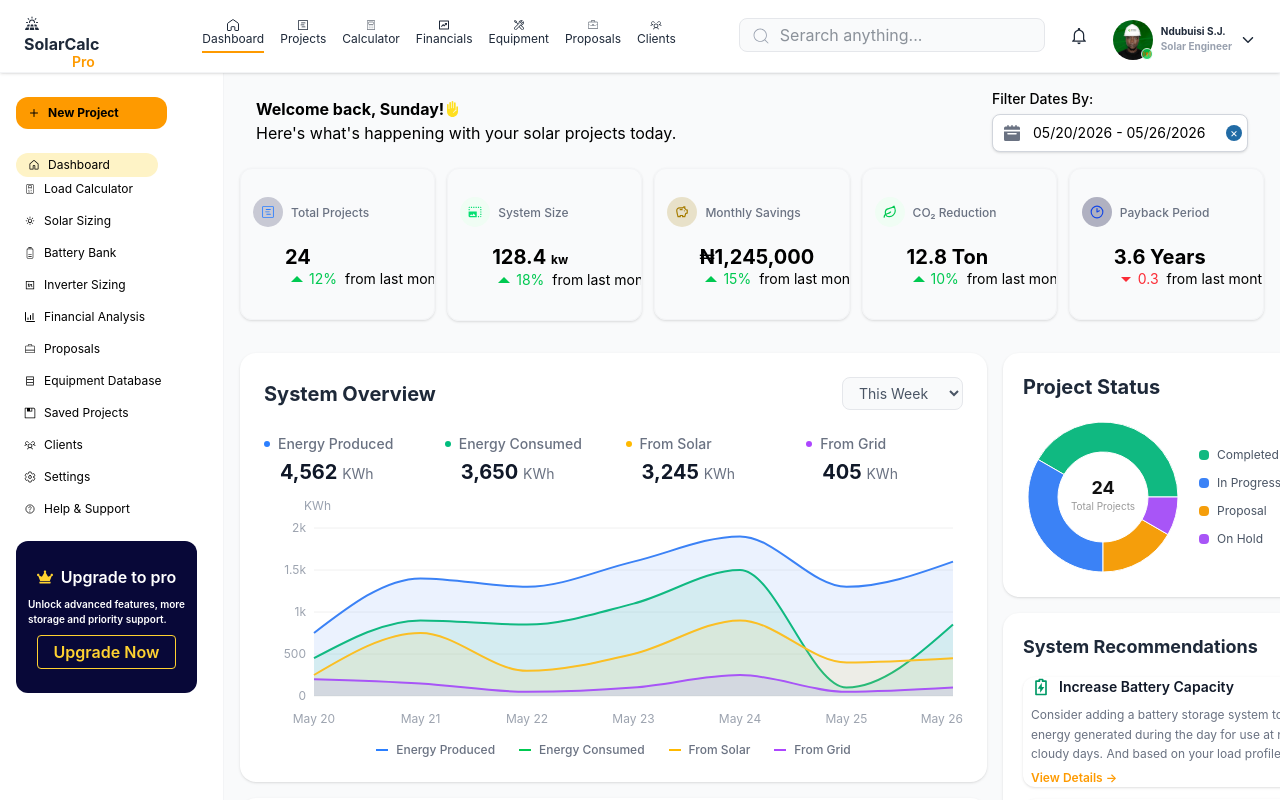
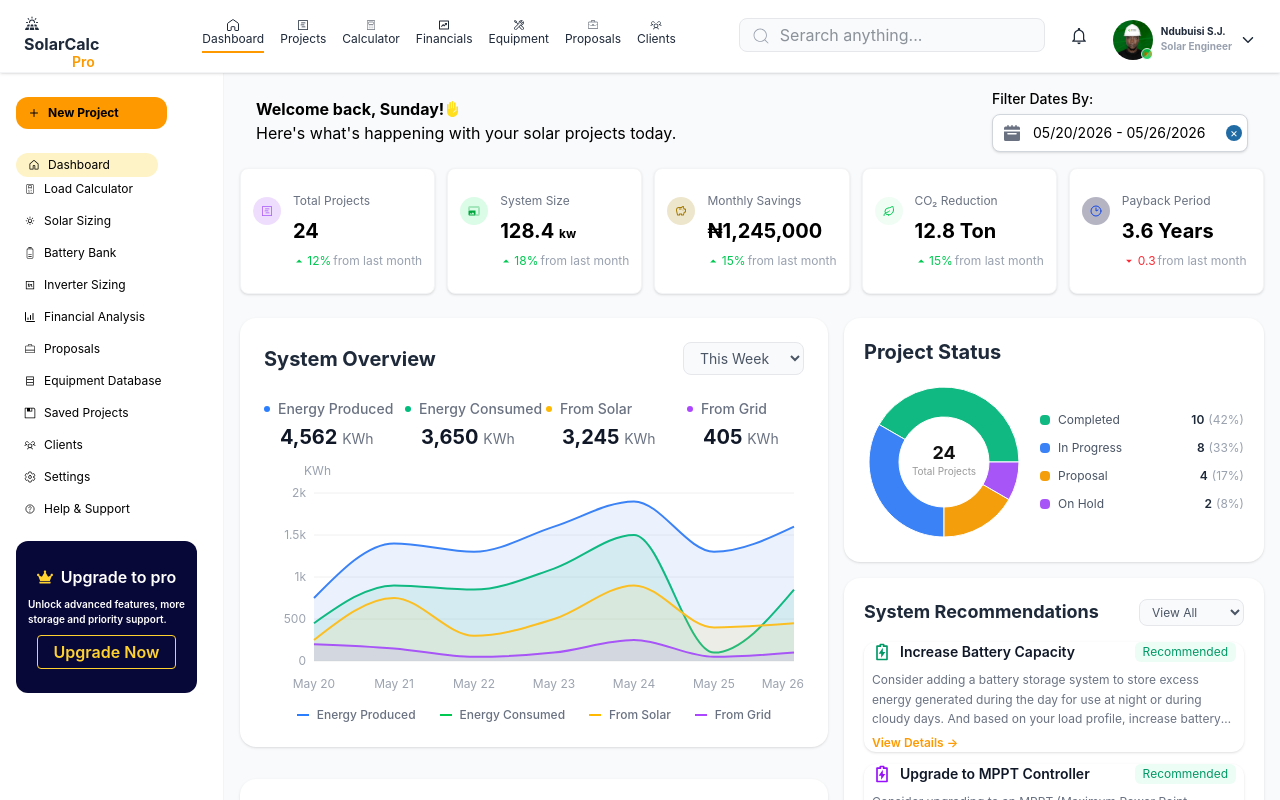
Before and after one commit to NSJeremiah01/solar-calculator, a React (Vite) app: page / in a window 1280 px wide. Shown: the top 800 px of the page. Built offline with nearby package versions, Linux system fonts and the light colour scheme.

Commit message:
i added new lines of code

```diff
--- a/src/Components/Body.jsx
+++ b/src/Components/Body.jsx
@@ -26,7 +26,7 @@ function Body() {
     };
   return (
 <>
-  <div className="w-full px-4 pb-8 overflow-x-hidden">
+  <div className="w-full px-4  overflow-x-hidden">
     <div className="flex items-center p-4 justify-between">
       <div className="">
       <div className="flex items-center">
@@ -46,161 +46,94 @@ function Body() {
     </div>
 
   </div>
-    <div className="grid grid-cols-2 sm:grid-cols-3 lg:grid-cols-5 gap-3 mb-4 ">
-      <div>
-        <Card  className="w-full border border-gray-100 shadow-sm">
-          <CardHeader className="pb-1 pt-3 px-3">
-            <div className="flex items-center gap-2 ">
-              <span className="bg-[#080838]/20 rounded-full p-2 ">
-              <GoProjectRoadmap className="text-blue-500  " />
+    <div className="grid grid-cols-2 sm:grid-cols-3 lg:grid-cols-5 gap-3 mb-2 items-stretch ">
+      <div className="flex items-start gap-3 py-6 px-3 border  border-gray-100 rounded-lg shadow-sm bg-white">
+        {/* Icon */}
+        <span className="bg-[#a855f7]/20 rounded-full mt-1 p-2 shrink-0">
+          <GoProjectRoadmap className="text-[#a855f7] text-xs" />
         </span>
-            <CardTitle className="text-xs font-medium text-gray-500 leading-tight"> Total Projects</CardTitle>
+        {/* Text stack */}
+        <div className="min-w-0 gap-2 flex flex-col">
+          <p className="text-xs text-gray-500">Total Projects</p>
+          <p className="text-xl font-bold">24</p>
+          <div className="flex items-center gap-0.5">
+            <IoMdArrowDropup className="text-green-500 text-sm" />
+            <span className="text-green-500 text-xs">12%</span>
+            <span className="text-gray-400 text-xs whitespace-nowrap">from last month</span>
           </div>
-          </CardHeader>
-
-
-          <CardContent className="px-3 pb-3">
-
-
-           <div className="flex flex-col items-start pl-8 ">
-
-              <p className="text-xl font-bold leading-none">24</p>
-
-             <div className="flex items-center leading-none">
-              <IoMdArrowDropup className="text-2xl text-green-500" />
-              <span className="text-green-500">12%</span>
-              <span className="text-black pl-2 whitespace-nowrap">from last month</span>
         </div>
       </div>
 
-          </CardContent>
-
-        </Card>
+        <div className="flex items-start  gap-3 py-6 px-3 border bg-white border-gray-100 rounded-lg shadow-sm">
+        {/* Icon */}
+        <span className="bg-green-100 rounded-full mt-1 p-2 shrink-0">
+          <MdPhotoSizeSelectLarge className="text-green-600 text-xs" />
+        </span>
+        {/* Text stack */}
+        <div className="min-w-0 gap-2 flex flex-col">
+          <p className="text-xs text-gray-500">System Size</p>
+          <p className="text-xl font-bold">128.4 <span className="text-xs ">kw</span></p>
+          <div className="flex items-center gap-0.5">
+            <IoMdArrowDropup className="text-green-500 text-sm" />
+            <span className="text-green-500 text-xs">18%</span>
+            <span className="text-gray-400 text-xs whitespace-nowrap">from last month</span>
           </div>
-
-        <div>
-        <Card className="w-full border border-gray-100 shadow-sm">
-          <CardHeader className="pb-1 pt-3 px-3">
-            <div className="flex items-center gap-2 ">
-              <span className="bg-green-50 rounded-full p-2 ">
-              <MdPhotoSizeSelectLarge className="text-green-400 " />
-              </span>
-            <CardTitle className="text-xs font-medium text-gray-500 leading-tight">System Size</CardTitle>
-            </div>
-          </CardHeader>
-
-
-          <CardContent className="px-3 pb-3">
-
-
-           <div className="flex flex-col items-start pl-8 ">
-
-              <p className="text-xl font-bold leading-none">128.4 <span className="text-xs ">kw</span></p>
-
-             <div className="flex items-center leading-none ">
-              <IoMdArrowDropup className="text-2xl text-green-500" />
-              <span className="text-green-500">18%</span>
-              <span className="text-black pl-2 whitespace-nowrap">from last month</span>
         </div>
       </div>
 
-          </CardContent>
 
-        </Card>
+     <div className="flex items-start  gap-3 py-6 px-3 border bg-white border-gray-100 rounded-lg shadow-sm">
+        {/* Icon */}
+        <span className="bg-[#a67c00]/20 rounded-full mt-1 p-2 shrink-0">
+          <MdOutlineSavings className="text-[#a67c00] text-xs" />
+        </span>
+        {/* Text stack */}
+        <div className="min-w-0 gap-2 flex flex-col">
+          <p className="text-xs text-gray-500">Monthly Savings</p>
+          <p className="text-xl font-bold">₦1,245,000</p>
+          <div className="flex items-center gap-0.5">
+            <IoMdArrowDropup className="text-green-500 text-sm" />
+            <span className="text-green-500 text-xs">15%</span>
+            <span className="text-gray-400 text-xs whitespace-nowrap">from last month</span>
           </div>
-
-      <div>
-        <Card  className="w-full border border-gray-100 shadow-sm">
-          <CardHeader className="pb-1 pt-3 px-3">
-            <div className="flex items-center gap-2 ">
-              <span className="bg-[#a67c00]/20 rounded-full p-2 ">
-              <MdOutlineSavings className="text-[#a67c00]  " />
-              </span>
-            <CardTitle className="text-xs font-medium text-gray-500 leading-tight"> Monthly Savings</CardTitle>
-            </div>
-          </CardHeader>
-
-
-          <CardContent className="px-3 pb-3">
-
-
-           <div className="flex flex-col items-start pl-8 ">
-
-              <p className="text-xl font-bold leading-none ">₦1,245,000</p>
-
-             <div className="flex items-center leading-none ">
-              <IoMdArrowDropup className="text-2xl text-green-500" />
-              <span className="text-green-500">15%</span>
-              <span className="text-black pl-2 whitespace-nowrap">from last month</span>
         </div>
       </div>
 
-          </CardContent>
-
-        </Card>
+      <div className="flex items-start  gap-3 py-6 px-3 border bg-white border-gray-100 rounded-lg shadow-sm">
+        {/* Icon */}
+        <span className="bg-green-50 rounded-full mt-1 p-2 shrink-0">
+          <LuLeaf className="text-green-500 text-xs" />
+        </span>
+        {/* Text stack */}
+        <div className="min-w-0 gap-2 flex flex-col">
+          <p className="text-xs text-gray-500">CO₂ Reduction</p>
+          <p className="text-xl font-bold">12.8 Ton</p>
+          <div className="flex items-center gap-0.5">
+            <IoMdArrowDropup className="text-green-500 text-sm" />
+            <span className="text-green-500 text-xs">15%</span>
+            <span className="text-gray-400 text-xs whitespace-nowrap">from last month</span>
           </div>
-
-      <div>
-        <Card  className="w-full border border-gray-100 shadow-sm">
-          <CardHeader className="pb-1 pt-3 px-3">
-            <div className="flex items-center gap-2 ">
-              <span className="bg-green-50 rounded-full p-2 ">
-              <LuLeaf className="text-green-500 " />
-              </span>
-            <CardTitle className="text-xs font-medium text-gray-500 leading-tight"> CO₂ Reduction</CardTitle>
-            </div>
-          </CardHeader>
-
-
-          <CardContent className="px-3 pb-3">
-
-
-           <div className="flex flex-col items-start pl-8 ">
-
-              <p className="text-xl font-bold leading-none">12.8 Ton</p>
-
-             <div className="flex items-center leading-none">
-              <IoMdArrowDropup className="text-2xl text-green-500" />
-              <span className="text-green-500">10%</span>
-              <span className="text-black pl-2 whitespace-nowrap">from last month</span>
         </div>
       </div>
 
-          </CardContent>
-
-        </Card>
+      <div className="flex items-start  gap-3 py-6 px-3 border bg-white border-gray-100 rounded-lg shadow-sm">
+        {/* Icon */}
+        <span className="bg-[#080838]/30 rounded-full mt-1 p-2 shrink-0">
+          <LuClock2 className="text-blue-700 text-xs" />
+        </span>
+        {/* Text stack */}
+        <div className="min-w-0 gap-2 flex flex-col">
+          <p className="text-xs text-gray-500">Payback Period</p>
+          <p className="text-xl font-bold">3.6 Years</p>
+          <div className="flex items-center gap-0.5">
+            <MdArrowDropDown className="text-red-500 text-sm" />
+            <span className="text-red-500 text-xs">0.3</span>
+            <span className="text-gray-400 text-xs whitespace-nowrap">from last month</span>
           </div>
-
-      <div>
-        <Card  className="w-full border border-gray-100 shadow-sm">
-          <CardHeader className="pb-1 pt-3 px-3">
-            <div className="flex items-center gap-2 ">
-              <span className="bg-[#080838]/30 rounded-full p-2 ">
-              <LuClock2 className="text-blue-700  " />
-              </span>
-            <CardTitle className="text-xs font-medium text-gray-500 leading-tight">Payback Period</CardTitle>
-            </div>
-          </CardHeader>
-
-
-          <CardContent className="px-3 pb-3">
-
-
-           <div className="flex flex-col items-start pl-8 ">
-
-              <p className="text-xl font-bold leading-none">3.6 Years</p>
-
-             <div className="flex items-center leading-none ">
-              <MdArrowDropDown className="text-2xl text-red-500" />
-              <span className="text-red-500">0.3</span>
-              <span className="text-black pl-2 whitespace-nowrap">from last month</span>
         </div>
       </div>
 
-          </CardContent>
 
-        </Card>
-      </div>
 
 
 
--- a/src/Components/BodyPart1.jsx
+++ b/src/Components/BodyPart1.jsx
@@ -27,7 +27,7 @@ function BodyPart1() {
 
     <div className=" flex flex-col xl:flex-row w-full gap-4">
 
-       <div clasName="flex flex-col gap-4 flex-1 min-w-0 max-w-[65%]">
+       <div className="flex flex-col gap-4 flex-1 min-w-0 max-w-[65%]">
         <SystemOverview/>
         <RecentProjectsTable/>
 
```
Lines whose indentation alone changed are shown as unchanged.
